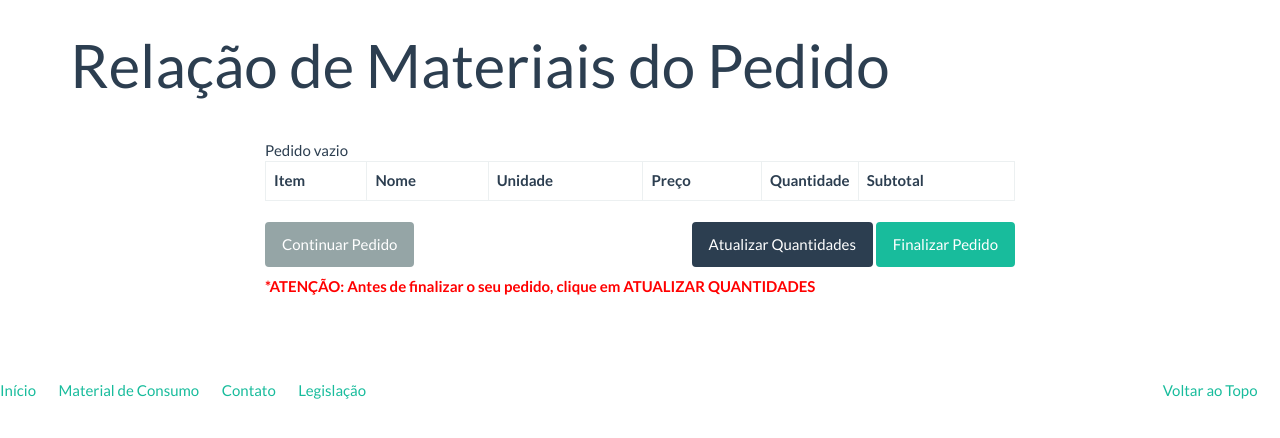
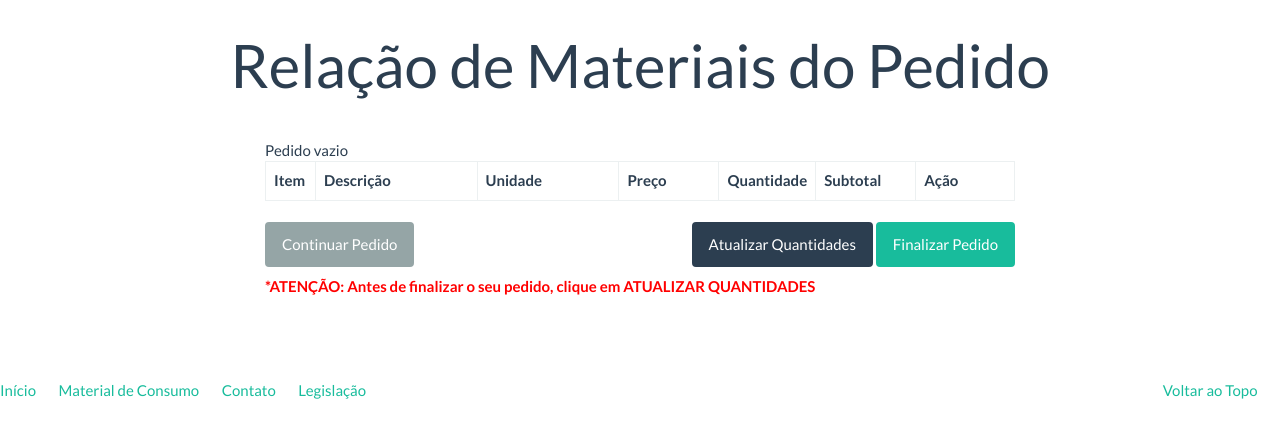
Before and after one commit to jeancarlomeira/sisdiv, a Django app: a page that uses checkout/templates/checkout/cart.html in a window 1280 px wide. Shown: the part 60-498 px from the top of the page. Run offline with Django 4.2, Linux system fonts and the light colour scheme; the visitor is signed in with stand-in values (Sample User, id 1); data that the repository does not hold is empty; some libraries are stand-ins or nearby versions.

Commit message:
mais maquiagem

```diff
--- a/checkout/templates/checkout/cart.html
+++ b/checkout/templates/checkout/cart.html
@@ -8,7 +8,7 @@ Relação de Materiais
 
 {% block container %}
 <div class="page-header">
-    <h1>Relação de Materiais do Pedido</h1>
+    <h1 class="text-center">Relação de Materiais do Pedido</h1>
 </div>
 <div class="row">
     <div class="col-md-8 col-md-offset-2">
@@ -17,23 +17,26 @@ Relação de Materiais
             {{ formset.management_form }}
             <table class="table table-bordered">
                 <thead>
-                    <th>
+                    <th width="50">
                         Item
                     </th>
                     <th>
-                        Nome
+                        Descrição
                     </th>
                     <th>
                         Unidade
                     </th>
-                    <th>
+                    <th width="100">
                         Preço
                     </th>
                     <th class="text-center" style="width: 10%;">
                         Quantidade
                     </th>
+                    <th width="100">
+                      Subtotal
+                    </th>
                     <th>
-                      Subtotal
+                      Ação
                     </th>
                 </thead>
                 <tbody>
--- a/checkout/templates/checkout/order_list.html
+++ b/checkout/templates/checkout/order_list.html
@@ -35,10 +35,10 @@
           <td>
             {{ order.created|date:"d/m/Y h:m" }}
           </td>
-          <td>
+          <td class="text-center">
             <a href="{% url 'checkout:order_detail' order.pk %}"class="btn btn-default" role="button"><center>Detalhes</center></a>
           </td>
-          <td>
+          <td class="text-center">
             <a href="{% url 'checkout:printpdf' order.pk %}" class="btn btn-success" role="button"><center>Imprimir</center></a>
           </td>
         </tr>
--- a/core/templates/contact.html
+++ b/core/templates/contact.html
@@ -24,4 +24,5 @@
     <h3>E-mail</h3>
     <h4>divmat.ces@gmail.com</h4>
   </p>
+</div>
 {% endblock %}
```
Also changed, not shown: searchengine/templates/searchengine/search.html (+0 -11 lines).
